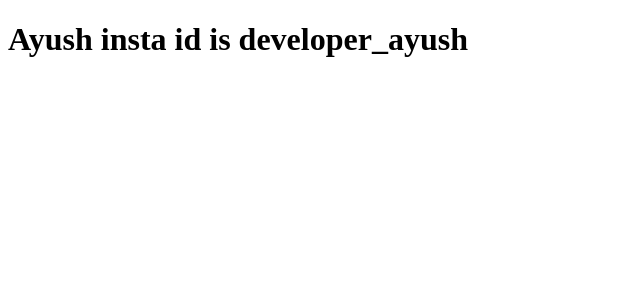
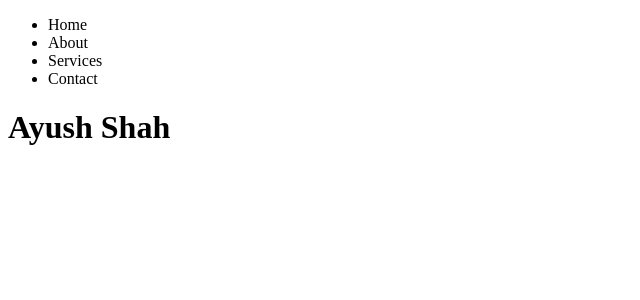
Before and after one commit to developerr-ayush/react-mastery, a React (Vite) app: page / in a window 1280 px wide. Shown: the top 300 px of the page, without its empty margins (0-640 px from the left). Built offline with nearby package versions, Linux system fonts and the light colour scheme.

Commit message:
navigation components

```diff
--- a/src/App.jsx
+++ b/src/App.jsx
@@ -1,7 +1,11 @@
+import { Navigation } from "./components/Navigation"
+
 function App() {
-  let instaId = <span>developer_ayush</span>
   return (
-    <h1>Ayush insta id is {instaId}</h1>
+    <>
+      <Navigation />
+      <h1>Ayush Shah</h1>
+    </>
   )
 }
 
--- /dev/null
+++ b/src/components/Navigation.jsx
@@ -0,0 +1,12 @@
+export function Navigation() {
+    return (
+        <nav>
+            <ul>
+                <li>Home</li>
+                <li>About</li>
+                <li>Services</li>
+                <li>Contact</li>
+            </ul>
+        </nav>
+    )
+}
```
Also changed, not shown: 1 other file (tests, documents, lock files or other folders).
